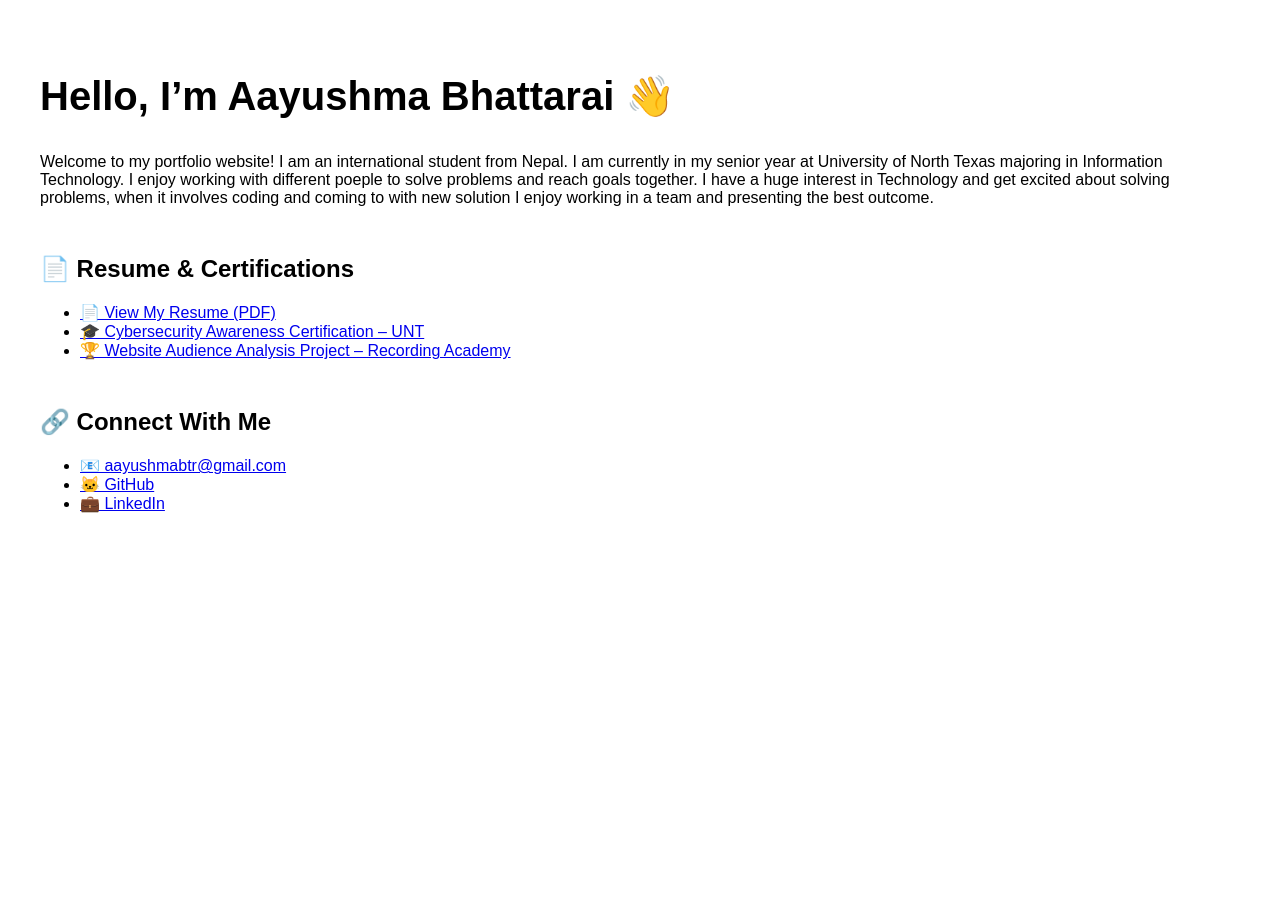
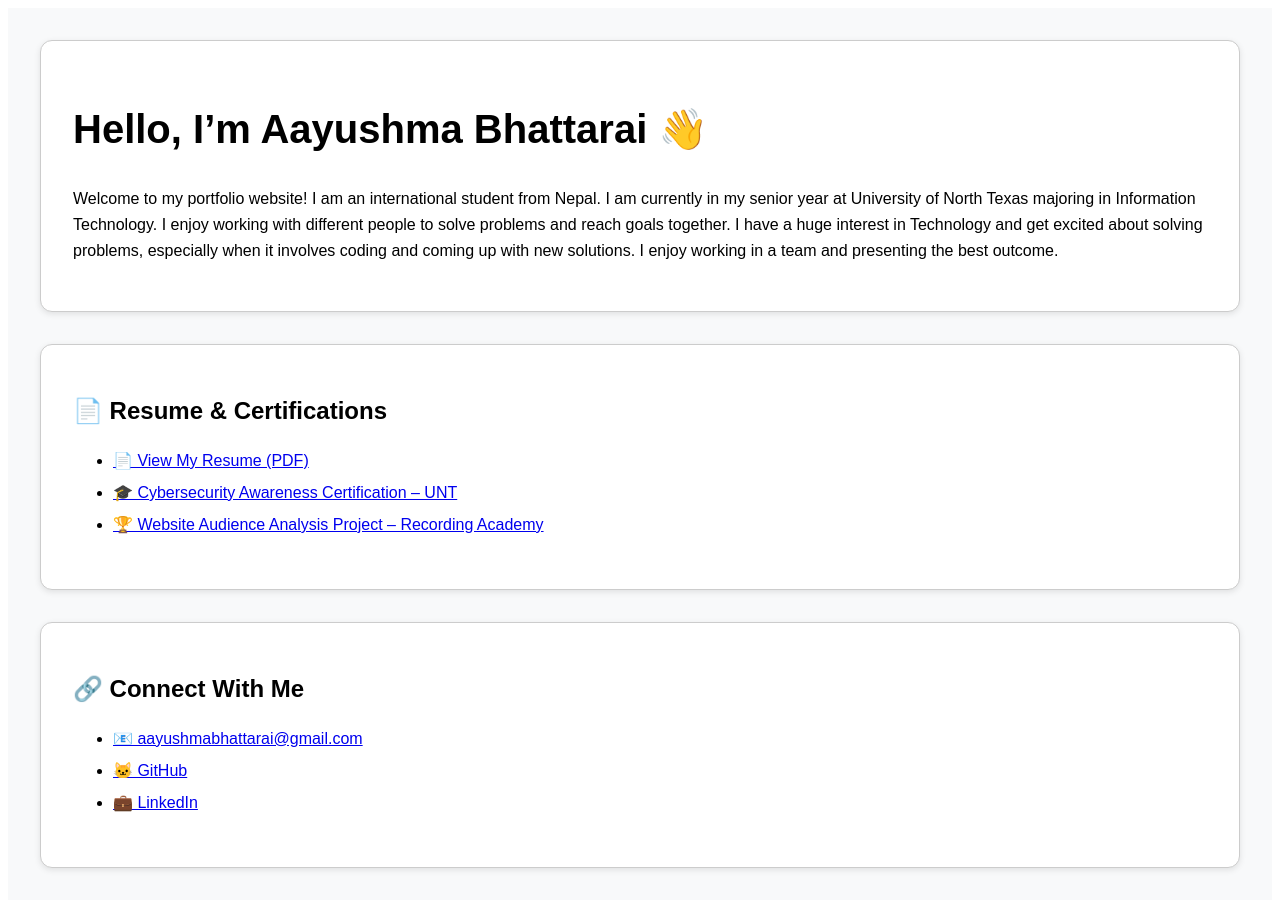
Before and after one commit to Aayushma78/aayushma-portfolio, a Next.js app: page / in a window 1280 px wide. Before the commit the page ends 800 px from the top, so only its background shows below. Built offline with nearby package versions, Linux system fonts and the light colour scheme.

Commit message:
Add section borders and styling

```diff
--- a/pages/index.js
+++ b/pages/index.js
@@ -1,53 +1,58 @@
 export default function Home() {
   return (
-    <div style={{ padding: '2rem', fontFamily: 'sans-serif' }}>
+    <div style={{ padding: '2rem', fontFamily: 'sans-serif', backgroundColor: '#f8f9fa' }}>
       {/* Hero Section */}
-      <section style={{ marginBottom: '3rem' }}>
+      <section style={{
+        border: '1px solid #ccc',
+        borderRadius: '12px',
+        padding: '2rem',
+        backgroundColor: '#ffffff',
+        marginBottom: '2rem',
+        boxShadow: '0 2px 6px rgba(0,0,0,0.1)'
+      }}>
         <h1 style={{ fontSize: '2.5rem', fontWeight: 'bold' }}>
           Hello, I’m Aayushma Bhattarai 👋
         </h1>
-        <p style={{ marginTop: '0.5rem' }}>Welcome to my portfolio website! I am an international student from Nepal. I am currently in my senior year at University of North Texas majoring in Information Technology. I enjoy working with different poeple to solve problems and reach goals together. I have a huge interest in Technology and get excited about solving problems, when it involves coding and coming to with new solution I enjoy working in a team and presenting the best outcome.  </p>
+        <p style={{ marginTop: '1rem', lineHeight: '1.6' }}>
+          Welcome to my portfolio website! I am an international student from Nepal.
+          I am currently in my senior year at University of North Texas majoring in Information Technology.
+          I enjoy working with different people to solve problems and reach goals together.
+          I have a huge interest in Technology and get excited about solving problems,
+          especially when it involves coding and coming up with new solutions.
+          I enjoy working in a team and presenting the best outcome.
+        </p>
       </section>
 
-      {/* Resume and Certifications Section */}
-      <section style={{ marginBottom: '3rem' }}>
+      {/* Resume & Certifications Section */}
+      <section style={{
+        border: '1px solid #ccc',
+        borderRadius: '12px',
+        padding: '2rem',
+        backgroundColor: '#ffffff',
+        marginBottom: '2rem',
+        boxShadow: '0 2px 6px rgba(0,0,0,0.1)'
+      }}>
         <h2 style={{ fontSize: '1.5rem', fontWeight: 'bold' }}>📄 Resume & Certifications</h2>
-        <ul style={{ marginTop: '1rem' }}>
-          <li>
-            <a href='/files/Resume_aayuuu.pdf' target='_blank' rel='noopener noreferrer'>
-              📄 View My Resume (PDF)
-            </a>
-          </li>
-          <li>
-            <a href='/files/certification.pdf' target='_blank' rel='noopener noreferrer'>
-              🎓 Cybersecurity Awareness Certification – UNT
-            </a>
-          </li>
-          <li>
-            <a href='/files/cerificate.pdf' target='_blank' rel='noopener noreferrer'>
-              🏆 Website Audience Analysis Project – Recording Academy
-            </a>
-          </li>
+        <ul style={{ marginTop: '1rem', lineHeight: '2' }}>
+          <li><a href='/files/Resume_aayuuu.pdf' target='_blank'>📄 View My Resume (PDF)</a></li>
+          <li><a href='/files/certification.pdf' target='_blank'>🎓 Cybersecurity Awareness Certification – UNT</a></li>
+          <li><a href='/files/cerificate.pdf' target='_blank'>🏆 Website Audience Analysis Project – Recording Academy</a></li>
         </ul>
       </section>
 
       {/* Contact Section */}
-      <section>
+      <section style={{
+        border: '1px solid #ccc',
+        borderRadius: '12px',
+        padding: '2rem',
+        backgroundColor: '#ffffff',
+        boxShadow: '0 2px 6px rgba(0,0,0,0.1)'
+      }}>
         <h2 style={{ fontSize: '1.5rem', fontWeight: 'bold' }}>🔗 Connect With Me</h2>
-        <ul style={{ marginTop: '1rem' }}>
-          <li>
-            <a href='mailto:aayushmabtr@gmail.com'>📧 aayushmabtr@gmail.com</a>
-          </li>
-          <li>
-            <a href='https://github.com/Aayushma78' target='_blank' rel='noopener noreferrer'>
-              🐱 GitHub
-            </a>
-          </li>
-          <li>
-            <a href='https://www.linkedin.com/in/aayushma-bhattarai/' target='_blank' rel='noopener noreferrer'>
-              💼 LinkedIn
-            </a>
-          </li>
+        <ul style={{ marginTop: '1rem', lineHeight: '2' }}>
+          <li><a href='mailto:aayushmabhattarai@gmail.com'>📧 aayushmabhattarai@gmail.com</a></li>
+          <li><a href='https://github.com/aayushma' target='_blank'>🐱 GitHub</a></li>
+          <li><a href='https://linkedin.com/in/aayushma-bhattarai' target='_blank'>💼 LinkedIn</a></li>
         </ul>
       </section>
     </div>
```
